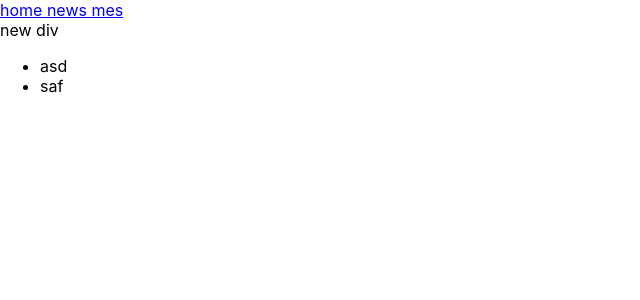
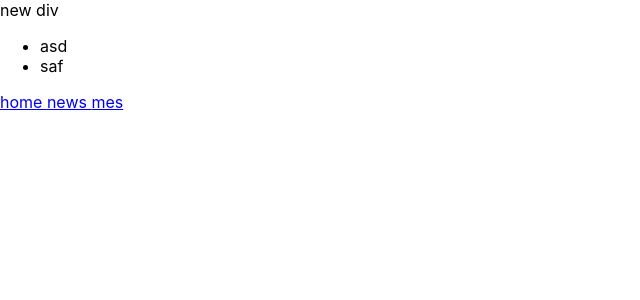
Before and after one commit to Elsium/SamuraiReact, a React (Create React App) app in the folder samurai_first/: page / in a window 1280 px wide. Shown: the top 300 px of the page, without its empty margins (0-640 px from the left). Built offline with nearby package versions, Linux system fonts and the light colour scheme.

Commit message:
Add some components in files and redacted App.js: remove 2 components

```diff
--- /dev/null
+++ b/samurai_first/src/AnyComps.js
@@ -0,0 +1,16 @@
+import React, {Component} from 'react';
+
+
+const AnyComps = () => {
+	return (
+		<div>
+			<div>new div</div>
+			<ul>
+				<li>asd</li>
+				<li>saf</li>
+			</ul>
+		</div>
+	);
+}
+
+export default AnyComps;
--- a/samurai_first/src/App.js
+++ b/samurai_first/src/App.js
@@ -1,35 +1,15 @@
 import React, {Component} from 'react';
 import './App.css';
+import An from './AnyComps'
+import Hee from './He'
 
 const App = () => {
 	return (
 	<div>
-		<Headerr />
-		<AnyComps />
+		<An />
+		<Hee />
 	</div>
 );
 }
 
-const Headerr = () => {
-	return (
-		<div>
-			<a href="#">home </a>
-			<a href="#">news </a>
-			<a href="#">mes</a>
-		</div>
-	);
-}
-
-const AnyComps = () => {
-	return (
-		<div>
-			<div>new div</div>
-			<ul>
-				<li>asd</li>
-				<li>saf</li>
-			</ul>
-		</div>
-	);
-}
-
 export default App;
--- /dev/null
+++ b/samurai_first/src/He.js
@@ -0,0 +1,13 @@
+import React, {Components} from 'react'
+
+const Headerr = () => {
+	return (
+		<div>
+			<a href="#">home </a>
+			<a href="#">news </a>
+			<a href="#">mes</a>
+		</div>
+	);
+}
+
+export default Headerr;
--- a/samurai_first/src/index.js
+++ b/samurai_first/src/index.js
@@ -10,8 +10,4 @@ root.render(
 		<App/>
 	</React.StrictMode>
 );
-
-// If you want to start measuring performance in your app, pass a function
-// to log results (for example: reportWebVitals(console.log))
-// or send to an analytics endpoint. Learn more: https://bit.ly/CRA-vitals
 reportWebVitals();
```
Also changed, not shown: samurai_first/public/index.html (+0 -23 lines).
